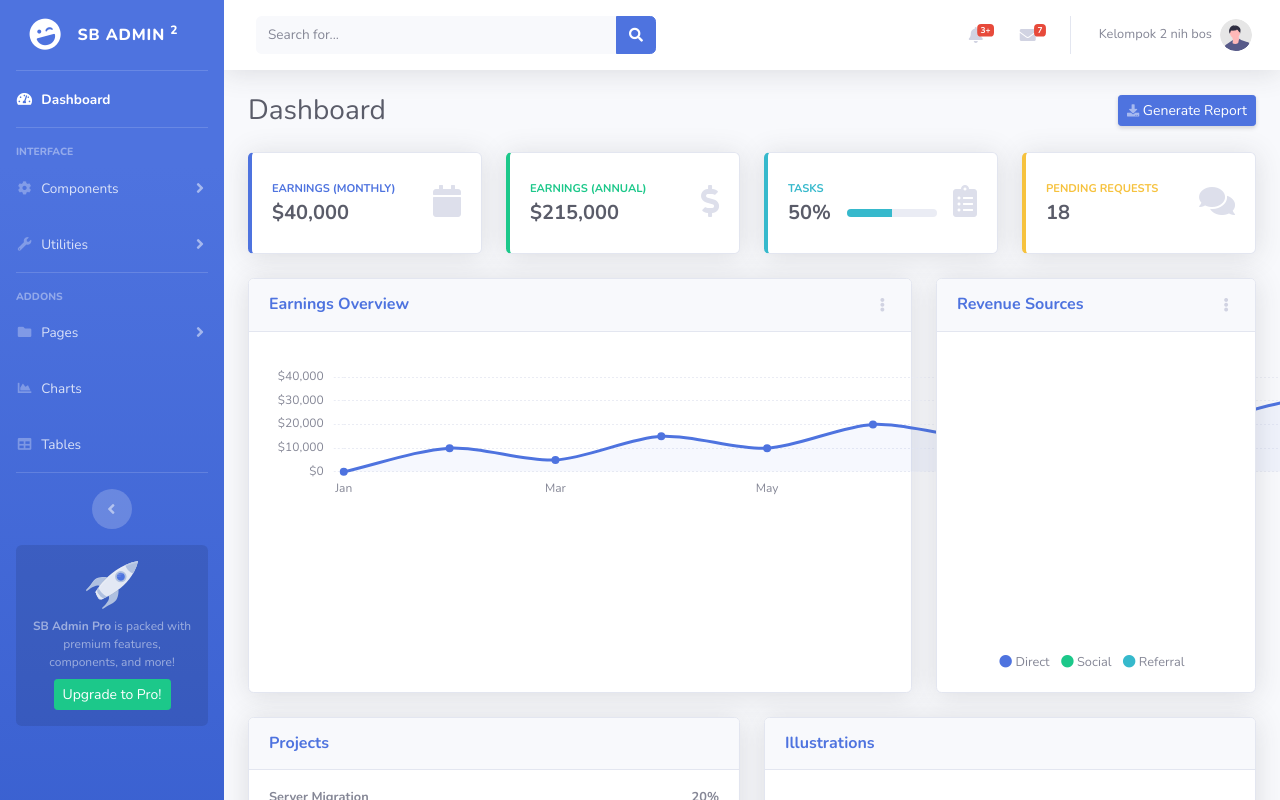
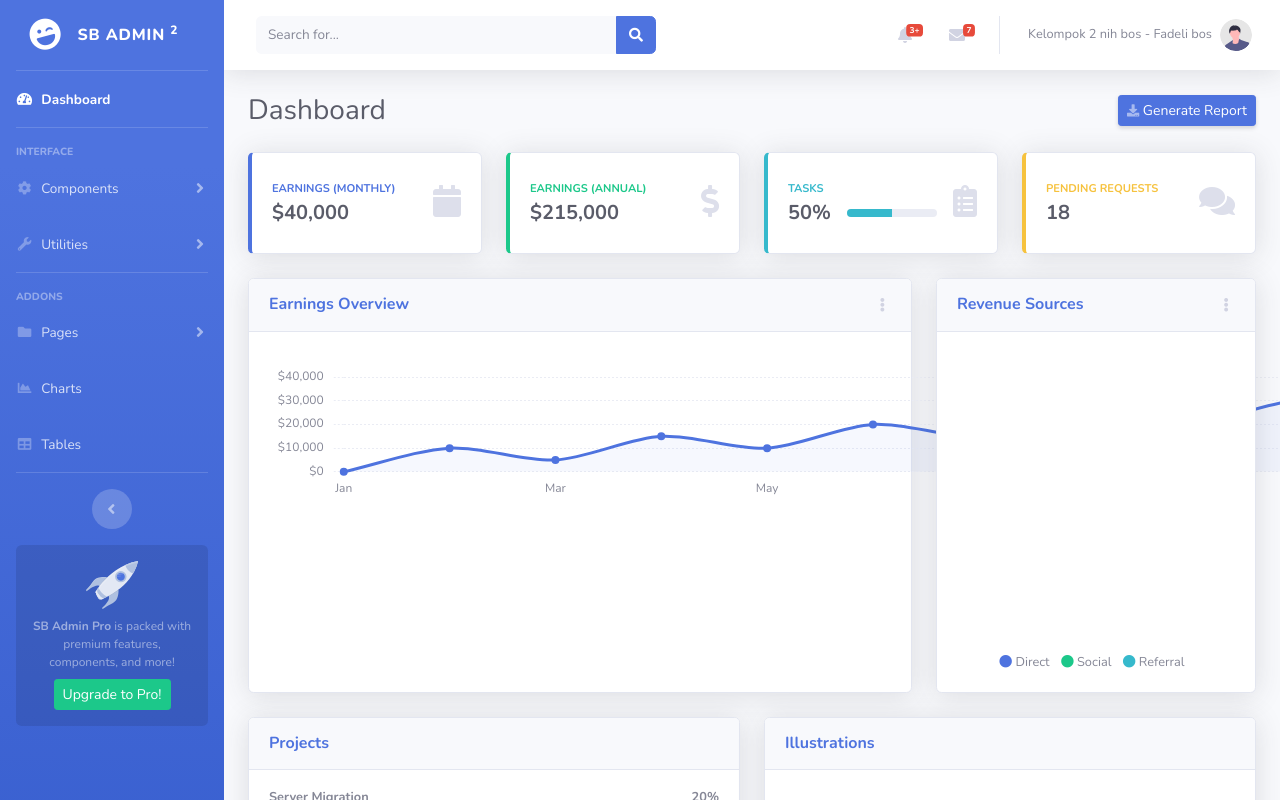
Before and after one commit to kristian-girsang/test-slack, a website with bundled scripts: page index.html in a window 1280 px wide. Shown: the top 800 px of the page. Built offline with nearby package versions, Linux system fonts and the light colour scheme.

Commit message:
Push by fadeli

```diff
--- a/index.html
+++ b/index.html
@@ -459,7 +459,7 @@
                   aria-expanded="false"
                 >
                   <span class="mr-2 d-none d-lg-inline text-gray-600 small"
-                    >Kelompok 2 nih bos</span
+                    >Kelompok 2 nih bos - Fadeli bos</span
                   >
                   <img
                     class="img-profile rounded-circle"
```
